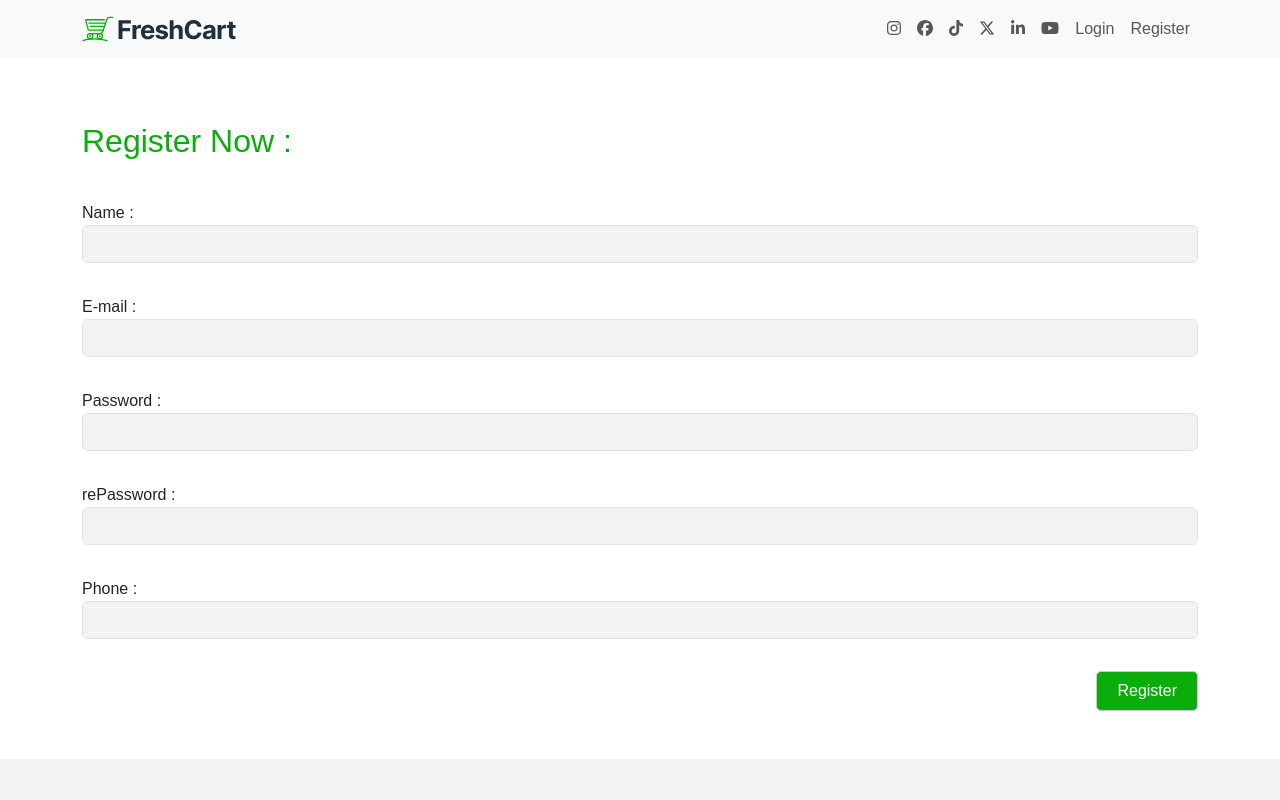
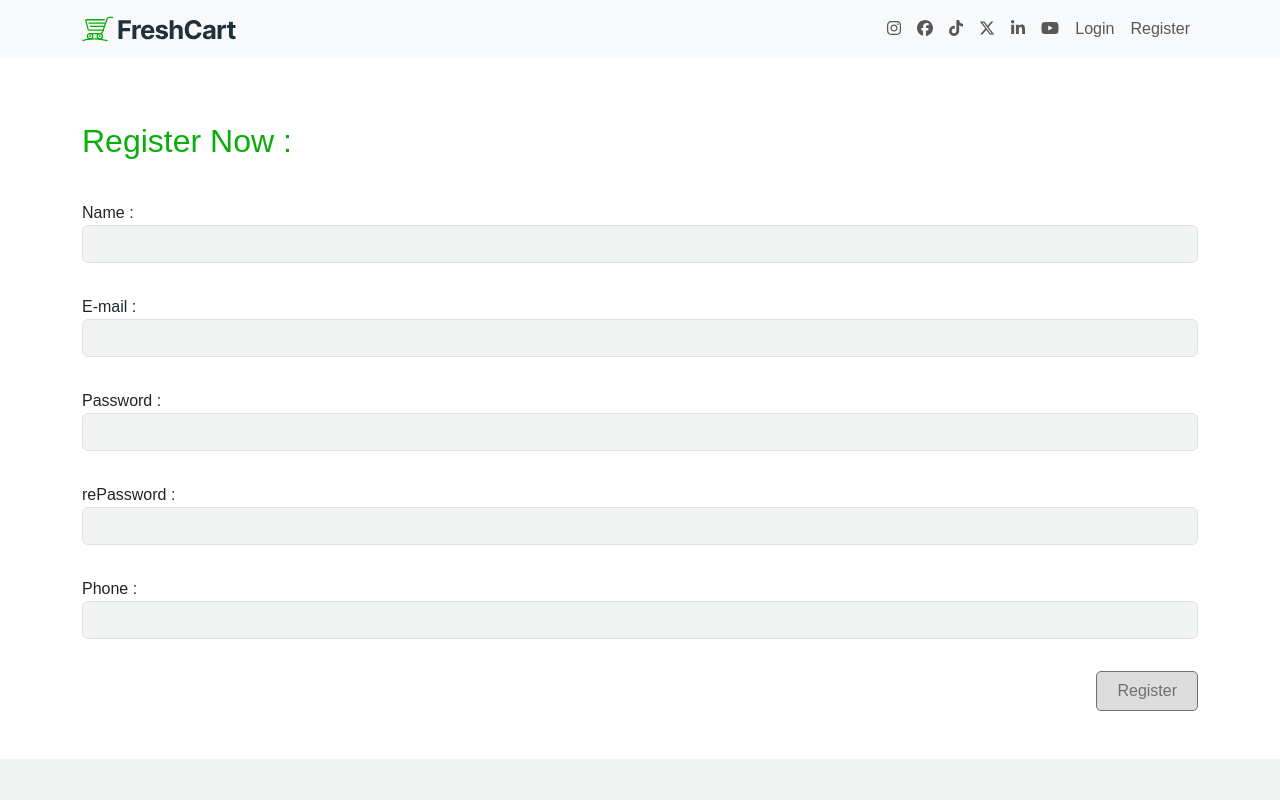
Before and after one commit to SEMG90/Ecommerce, an Angular app: page /register in a window 1280 px wide. Shown: the top 800 px of the page. Built offline with nearby package versions, Linux system fonts and the light colour scheme; a web font is replaced by a local one.

Commit message:
second commit

```diff
--- a/src/app/components/register/register.component.html
+++ b/src/app/components/register/register.component.html
@@ -6,29 +6,59 @@
         <div class="name py-3">
             <label for="name">Name : </label>
             <input type="text" id="name" class="form-control bg-main-light" formControlName="name">
+            @if(register.get('name')?.errors && register.get('name')?.touched){
+                <div class="alert alert-danger">
+                    @if(register.get('name')?.getError('required')) {<p class="m-0">Name is Required!</p>}
+                    @else if (register.get('name')?.getError('minlength')) {<p class="m-0">Name is Max of Length 6!</p>}
+                    @else if (register.get('name')?.getError('maxlength')) {<p class="m-0">Name is Min of Length 20!</p>}
+                </div>
+            }
         </div>
         <!-- email input-->
         <div class="email py-3">
             <label for="email">E-mail : </label>
             <input type="email" id="email" class="form-control bg-main-light" formControlName="email">
+            @if(register.get('email')?.errors && register.get('email')?.touched){
+                <div class="alert alert-danger">
+                    @if(register.get('email')?.getError('required')){<p class="m-0">E-mail is Required!</p>}
+                    @else if (register.get('email')?.getError('email')) {<p class="m-0">E-mail is not Valid!</p>}
+                </div>
+            }
         </div>
         <!-- password input -->
         <div class="pass py-3">
             <label for="password">Password : </label>
             <input type="password" id="password" class="form-control bg-main-light" formControlName="password">
+            @if(register.get('password')?.errors && register.get('password')?.touched){
+                <div class="alert alert-danger">
+                    @if(register.get('password')?.getError('required')){<p class="m-0">Password is Required!</p>}
+                    @else if (register.get('password')?.getError('pattern')) {<p class="m-0">Password is not Valid!</p>}
+                </div>
+            }
         </div>
         <!-- repassword input -->
         <div class="rePass py-3">
             <label for="rePassword">rePassword : </label>
-            <input type="password" id="rePassword" class="form-control bg-main-light" formControlName="rePassword">
+            <input type="password" id="rePassword" class="form-control bg-main-light" formControlName="repassword">
+            @if( register.getError('mismatch') && register.get('repassword')?.touched){
+                <div class="alert alert-danger">
+                  <p class="m-0">Password Confirm is inCorrect</p>
+                </div>
+            }
         </div>
         <!-- phone -->
         <div class="phone py-3">
             <label for="phone">Phone : </label>
             <input type="tel" id="phone" class="form-control bg-main-light" formControlName="phone">
+            @if(register.get('phone')?.errors && register.get('phone')?.touched){
+                <div class="alert alert-danger">
+                    @if(register.get('phone')?.getError('required')){<p class="m-0">Phone is Required!</p>}
+                    @else if (register.get('phone')?.getError('pattern')) {<p>Phone is not Valid!</p>}
+                </div>
+            }
         </div>
 
-        <button type="submit" class="btn btn-main ms-auto d-block mt-3">Register</button>
+        <button [disabled]="register.invalid" type="submit" class="btn btn-main ms-auto d-block mt-3">Register</button>
 
     </form>
  </section>
--- a/src/app/components/register/register.component.ts
+++ b/src/app/components/register/register.component.ts
@@ -1,5 +1,5 @@
 import { Component } from '@angular/core';
-import { FormControl, FormGroup, ReactiveFormsModule } from '@angular/forms';
+import { AbstractControl, FormControl, FormGroup, ReactiveFormsModule, Validators } from '@angular/forms';
 
 @Component({
   selector: 'app-register',
@@ -11,15 +11,22 @@ import { FormControl, FormGroup, ReactiveFormsModule } from '@angular/forms';
 export class RegisterComponent {
   // create group controls
   register:FormGroup = new FormGroup ( {
-    name: new FormControl(null),
-    email: new FormControl(null),
-    password: new FormControl(null),
-    rePassword: new FormControl(null),
-    phone: new FormControl(null)
-  } )
+    name: new FormControl(null, [Validators.required, Validators.minLength(4), Validators.maxLength(20)]),
+    email: new FormControl(null, [Validators.required, Validators.email]),
+    password: new FormControl(null, [Validators.required, Validators.pattern(/^(?=.*[0-9])(?=.*[a-z])(?=.*\W)(?!.* ).{6,}$/)]),
+    repassword: new FormControl(null),
+    phone: new FormControl(null, [Validators.required, Validators.pattern(/^01[0125][0-9]{8}$/)])
+  }, this.passConfirm )
 
   // register submit function
   regSubmit():void{
     console.log( this.register )
   }
+
+  // password confirmation
+  passConfirm(group:AbstractControl){
+    if( group.get('password')?.value === group.get('repassword')?.value ){return null}
+    else{return {mismatch:true} }
+  }
+
 }
```
